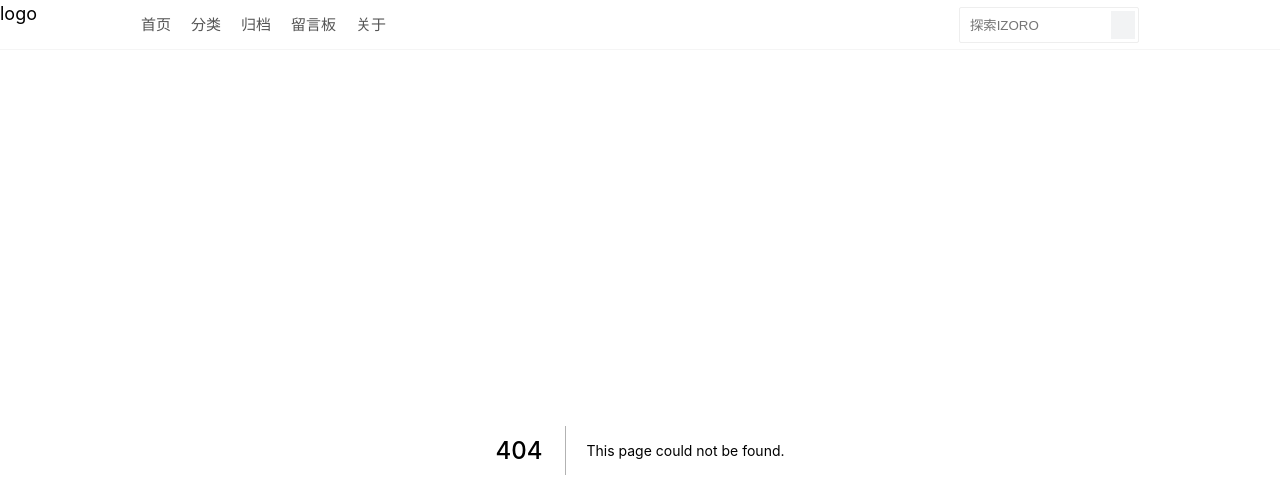
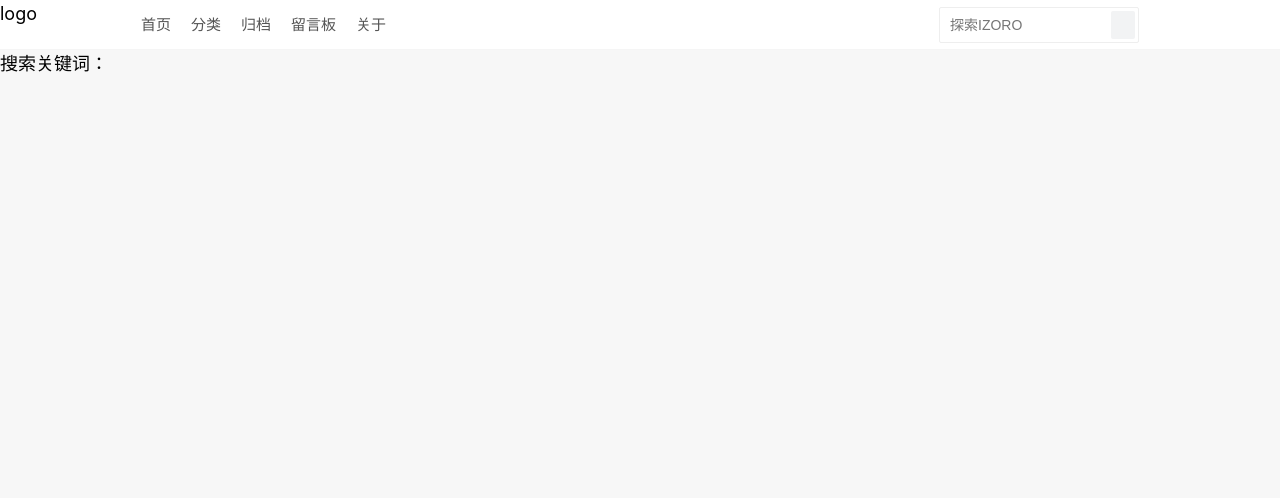
Before and after one commit to Mr-Alexx/izoro, a Next.js app in the folder packages/react-client/: page /search in a window 1280 px wide. Before the commit this address had no page. Shown: the top 498 px of the page. Built offline with nearby package versions, Linux system fonts and the light colour scheme; a small style sheet from the web is missing.

Commit message:
✨ feat(react-client): 完成导航搜索

```diff
--- a/packages/react-client/components/Article/Item.tsx
+++ b/packages/react-client/components/Article/Item.tsx
@@ -1,7 +1,7 @@
 import { formatTime } from '@/utils';
 import Link from 'next/link';
 import type { FC } from 'react';
-import { IzImage } from '../izImage';
+import { IzImage } from '../IzImage';
 import styles from './index.module.scss';
 import classNames from 'classnames';
 
--- a/packages/react-client/components/Header/Search.tsx
+++ b/packages/react-client/components/Header/Search.tsx
@@ -1,13 +1,49 @@
-import { FC } from 'react';
+import { FC, useMemo, useState } from 'react';
 import styles from './index.module.scss';
+import { useRouter } from 'next/router';
+import { useEffect } from 'react';
 
 const Search: FC = () => {
+  const router = useRouter();
+  const [value, setValue] = useState<string>('');
+
+  const disabled = useMemo(() => {
+    return !value?.trim?.();
+  }, [value]);
+
+  useEffect(() => {
+    if (router.pathname === '/search') {
+      setValue((router.query.keyword || '') as string);
+    }
+  }, [router]);
+
+  /** 搜索逻辑 */
+  const handleSearch = () => {
+    const searchVal = value?.trim?.();
+    // 空值、查询参数没变都不操作
+    if (!searchVal || router.query.keyword === searchVal) {
+      return;
+    }
+
+    router.push(`/search?keyword=${encodeURIComponent(searchVal)}`);
+  };
+
   return (
     <span className={styles['header-search']}>
-      <input className={styles['header-search__input']} placeholder="探索IZORO" />
-      <span className={styles['header-search__btn']}>
+      <input
+        className={styles['header-search__input']}
+        placeholder="探索IZORO"
+        value={value}
+        onChange={e => setValue(e.target.value)}
+        onKeyDown={e => {
+          if (e.code === 'Enter') {
+            handleSearch();
+          }
+        }}
+      />
+      <button type="button" className={styles['header-search__btn']} disabled={disabled} onClick={handleSearch}>
         <i className="iconfont icon-search" />
-      </span>
+      </button>
     </span>
   );
 };
--- a/packages/react-client/components/Header/index.module.scss
+++ b/packages/react-client/components/Header/index.module.scss
@@ -85,15 +85,17 @@ $height: 50px;
   }
 
   &__input {
-    width: 180px;
+    width: 200px;
     height: $input-height;
     padding: 0 10px;
+    color: $text-color-light;
+    font-size: 14px;
     line-height: 3px;
-    border-radius: 2px;
-    transition: all 0.25s;
+    border-radius: $border-radius-base;
+    transition: $transition-primary;
 
     &:focus {
-      width: 240px;
+      width: 320px;
       border-color: $color-primary-border;
       box-shadow: 0 0 0 2px $color-primary-outline;
     }
@@ -108,7 +110,13 @@ $height: 50px;
     color: #666;
     line-height: 28px;
     background-color: #f2f3f4;
+    border-radius: $border-radius-base;
     cursor: pointer;
+    transition: $transition-primary;
     // width:
+
+    &:active {
+      background-color: #eaf2ff;
+    }
   }
 }
--- /dev/null
+++ b/packages/react-client/components/IzPagination/index.module.scss
@@ -0,0 +1,5 @@
+@import '@/styles/var.scss';
+
+.iz-pagination {
+  // color: red;
+}
--- a/packages/react-client/pages/index.tsx
+++ b/packages/react-client/pages/index.tsx
@@ -3,6 +3,7 @@ import { get } from '@/utils/request';
 import ArticleList from '@/components/Article/List';
 import { useEffect } from 'react';
 import Wrapper from '@/components/Wrapper';
+import Pagination from '@/components/IzPagination';
 
 export default function Home({ data }) {
   useEffect(() => {
@@ -11,6 +12,7 @@ export default function Home({ data }) {
   return (
     <Wrapper aside={<div>右侧</div>}>
       <ArticleList dataSource={data} />
+      <Pagination />
     </Wrapper>
   );
 }
--- /dev/null
+++ b/packages/react-client/pages/search/index.tsx
@@ -0,0 +1,9 @@
+import { useRouter } from 'next/router';
+const Search = () => {
+  const router = useRouter();
+  const query = router.query;
+
+  return <div>搜索关键词：{query.keyword}</div>;
+};
+
+export default Search;
--- a/packages/react-client/styles/global.scss
+++ b/packages/react-client/styles/global.scss
@@ -50,6 +50,11 @@ input {
   appearance: none;
 }
 
+button {
+  border: none;
+  appearance: none;
+}
+
 ul {
   list-style: none;
 }
--- a/packages/react-client/styles/var.scss
+++ b/packages/react-client/styles/var.scss
@@ -17,3 +17,7 @@ $font-size-small: 13px;
 $font-size-mini: 12px;
 
 $width-container: 998px;
+
+$transition-primary: all 0.25s;
+
+$border-radius-base: 2px;
```
Also changed, not shown: packages/react-client/components/IzPagination/index.tsx (added, +9 -0 lines).
